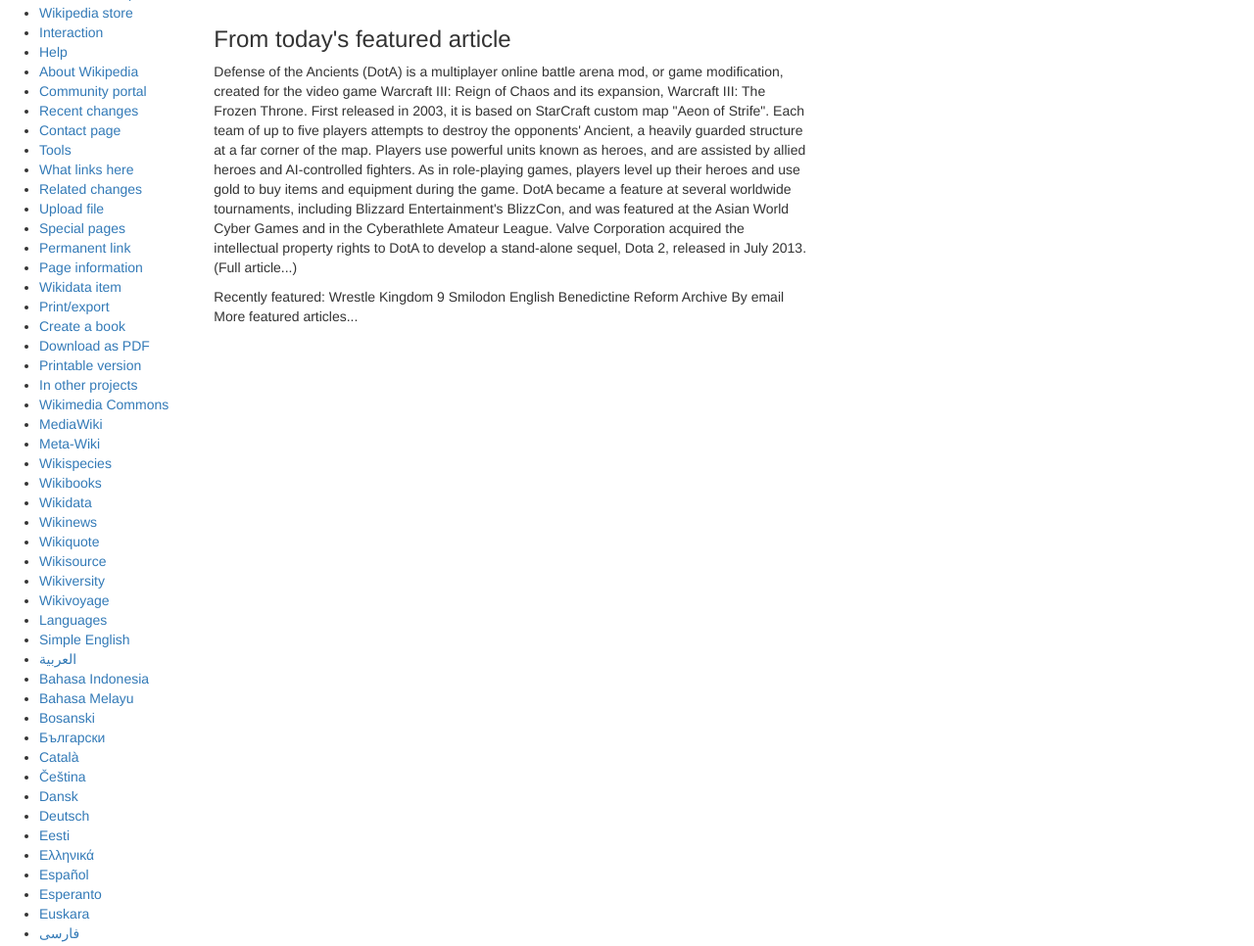
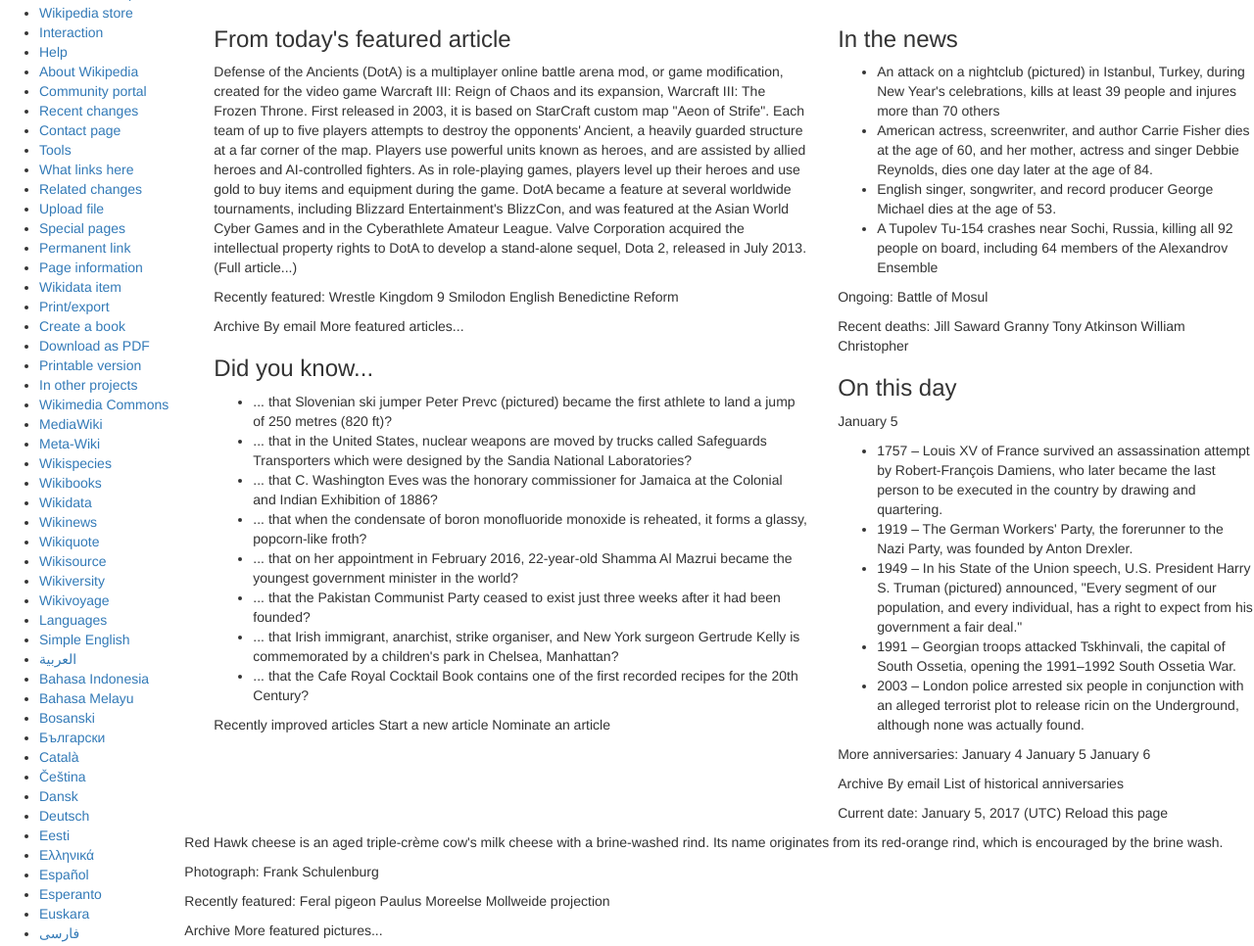
Before and after one commit to Shruti1808/Wikipedia-Project, a plain HTML site: page index.html in a window 1280 px wide. Shown: the part 277-1243 px from the top of the page at 98% size. Drawn offline with nearby package versions, Linux system fonts and the light colour scheme.

Commit message:
added contents to the wiki page

```diff
--- a/index.html
+++ b/index.html
@@ -141,13 +141,54 @@
           <div class="col-md-7">
             <h3>From today's featured article</h3>
             <p>Defense of the Ancients (DotA) is a multiplayer online battle arena mod, or game modification, created for the video game Warcraft III: Reign of Chaos and its expansion, Warcraft III: The Frozen Throne. First released in 2003, it is based on StarCraft custom map "Aeon of Strife". Each team of up to five players attempts to destroy the opponents' Ancient, a heavily guarded structure at a far corner of the map. Players use powerful units known as heroes, and are assisted by allied heroes and AI-controlled fighters. As in role-playing games, players level up their heroes and use gold to buy items and equipment during the game. DotA became a feature at several worldwide tournaments, including Blizzard Entertainment's BlizzCon, and was featured at the Asian World Cyber Games and in the Cyberathlete Amateur League. Valve Corporation acquired the intellectual property rights to DotA to develop a stand-alone sequel, Dota 2, released in July 2013. (Full article...)</p>
-            <p>Recently featured: Wrestle Kingdom 9 Smilodon English Benedictine Reform
-Archive By email More featured articles...</p>
+            <p>Recently featured: Wrestle Kingdom 9 Smilodon English Benedictine Reform</p>
+            <p>Archive By email More featured articles...</p>
+
+            <h3>Did you know...</h3>
+            <ul>
+              <li>... that Slovenian ski jumper Peter Prevc (pictured) became the first athlete to land a jump of 250 metres (820 ft)?</li>
+              <li>... that in the United States, nuclear weapons are moved by trucks called Safeguards Transporters which were designed by the Sandia National Laboratories?</li>
+              <li>... that C. Washington Eves was the honorary commissioner for Jamaica at the Colonial and Indian Exhibition of 1886?</li>
+              <li>... that when the condensate of boron monofluoride monoxide is reheated, it forms a glassy, popcorn-like froth?</li>
+              <li>... that on her appointment in February 2016, 22-year-old Shamma Al Mazrui became the youngest government minister in the world?</li>
+              <li>... that the Pakistan Communist Party ceased to exist just three weeks after it had been founded?</li>
+              <li>... that Irish immigrant, anarchist, strike organiser, and New York surgeon Gertrude Kelly is commemorated by a children's park in Chelsea, Manhattan?</li>
+              <li>... that the Cafe Royal Cocktail Book contains one of the first recorded recipes for the 20th Century?</li>
+            </ul>
+            <p>Recently improved articles Start a new article Nominate an article</p>
+
           </div>
           <div class="col-md-5">
+            <h3>In the news</h3>
+            <ul>
+              <li>An attack on a nightclub (pictured) in Istanbul, Turkey, during New Year's celebrations, kills at least 39 people and injures more than 70 others</li>
+              <li>American actress, screenwriter, and author Carrie Fisher dies at the age of 60, and her mother, actress and singer Debbie Reynolds, dies one day later at the age of 84.</li>
+              <li>English singer, songwriter, and record producer George Michael dies at the age of 53.</li>
+              <li>A Tupolev Tu-154 crashes near Sochi, Russia, killing all 92 people on board, including 64 members of the Alexandrov Ensemble</li>
+            </ul>
+            <p>Ongoing: Battle of Mosul</p>
+            <p>Recent deaths: Jill Saward Granny Tony Atkinson William Christopher</p>
 
+            <h3>On this day</h3>
+            <p>January 5</p>
+            <ul>
+              <li>1757 – Louis XV of France survived an assassination attempt by Robert-François Damiens, who later became the last person to be executed in the country by drawing and quartering.</li>
+              <li>1919 – The German Workers' Party, the forerunner to the Nazi Party, was founded by Anton Drexler.</li>
+              <li>1949 – In his State of the Union speech, U.S. President Harry S. Truman (pictured) announced, "Every segment of our population, and every individual, has a right to expect from his government a fair deal."</li>
+              <li>1991 – Georgian troops attacked Tskhinvali, the capital of South Ossetia, opening the 1991–1992 South Ossetia War.</li>
+              <li>2003 – London police arrested six people in conjunction with an alleged terrorist plot to release ricin on the Underground, although none was actually found.</li>
+            </ul>
+            <p>More anniversaries: January 4 January 5 January 6</p>
+            <p>Archive By email List of historical anniversaries</p>
+            <p>Current date: January 5, 2017 (UTC) Reload this page</p>
         </div>
 
+        <div class="row">
+          <p>Red Hawk cheese is an aged triple-crème cow's milk cheese with a brine-washed rind. Its name originates from its red-orange rind, which is encouraged by the brine wash.</p>
+          <p>Photograph: Frank Schulenburg</p>
+          <p>Recently featured: Feral pigeon Paulus Moreelse Mollweide projection</p>
+          <p>Archive More featured pictures...</p>
+        </div>
 
 
       </div>
```
